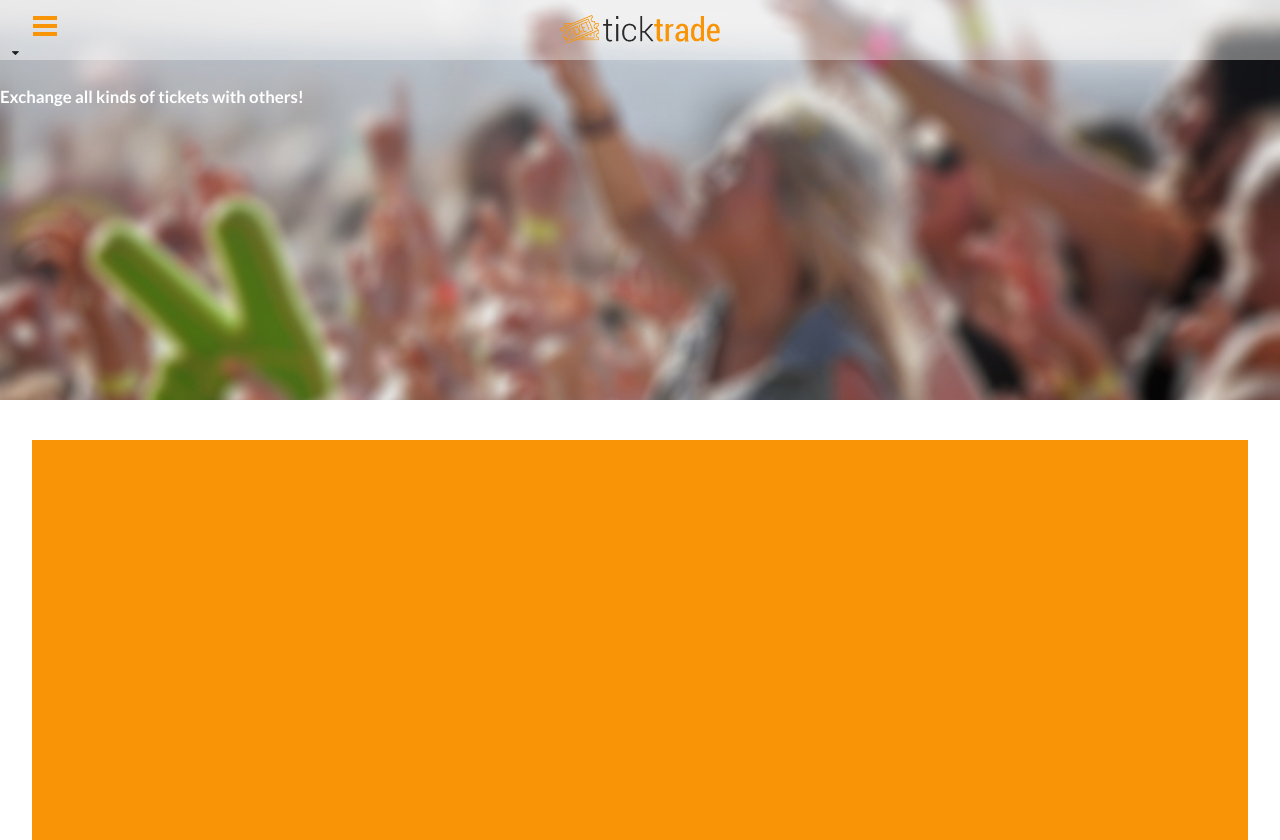
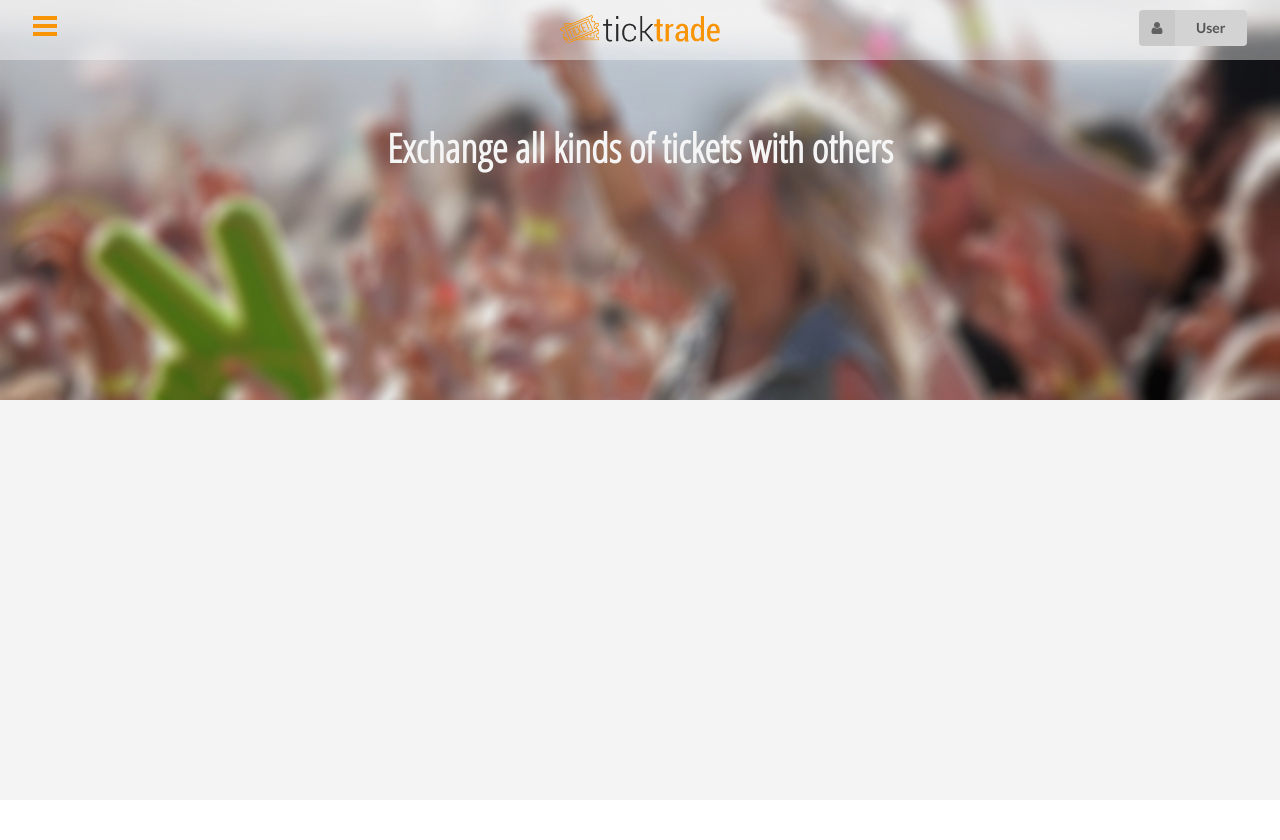
Before and after one commit to gileslauw/TicketsysteemFront, a plain HTML site: page src/index.html in a window 1280 px wide. After the commit the page ends 800 px from the top, so only its background shows below. Drawn offline with Linux system fonts and the light colour scheme.

Commit message:
begin semantic ui

```diff
--- a/src/index.html
+++ b/src/index.html
@@ -6,9 +6,9 @@
     <link rel="stylesheet" type="text/css" href="less/navicoon.css"/>
     <link rel="stylesheet" type="text/css" href="../lib/semantic-ui/semantic.min.css">
     <script src="../lib/jquery/jquery-2.1.4.min.js"></script>
-    <script src="../lib/semantic-ui/semantic.min.js"></script>
+    <link href='https://fonts.googleapis.com/css?family=Open+Sans+Condensed:300' rel='stylesheet' type='text/css'>
+    <title></title>
 
-    <title></title>
 </head>
 <body>
 <header>
@@ -19,11 +19,18 @@
             <div></div>
         </div>
         <img id="logo" src="images/logo.png">
-        <div class="ui dropdown item">
-            <i class="icon dropdown"></i>
+        <div class="ui floating labeled icon dropdown button" id="rechterheader">
+            <i class="user icon"></i>
+            <span class="text">User</span>
             <div class="menu">
-                <a href="#">Sign In</a>
-                <a href="#">Register</a>
+                <div class="item">
+                    <i class="sign in icon"></i>
+                    <a href="#">Sign In</a>
+                </div>
+                <div class="item">
+                    <i class="add user icon"></i>
+                    <a href="#">Register</a>
+                </div>
             </div>
         </div>
     </div>
@@ -36,7 +43,7 @@
             <li><a href="#">Contact</a></li>
         </ul>
     </div>
-    <h1 class="grotewittetitel">Exchange all kinds of tickets with others!</h1>
+    <h1 class="grotewittetitel">Exchange all kinds of tickets with others</h1>
 </header>
 <section id="wrapper">
 
@@ -45,6 +52,8 @@
 
 
 <script src="js/navnavigatie.js"></script>
+<script src="js/semanticinits.js"></script>
 
+<script src="../lib/semantic-ui/semantic.min.js"></script>
 </body>
 </html>
--- /dev/null
+++ b/src/js/semanticinits.js
@@ -0,0 +1,12 @@
+/**
+ * Created by lucas on 1/12/2015.
+ */
+
+$( document ).ready(function() {
+    console.log( "ready!" );
+
+    $('.ui.dropdown')
+        .dropdown()
+    ;
+
+});
--- a/src/less/style.less
+++ b/src/less/style.less
@@ -34,12 +34,11 @@ header{
 }
 
 #wrapper{
-  background-color: @oranjekleur;
-  width: 95%;
+  background-color: #f4f4f4;
+  width: 100%;
   height: 400px;
   margin-left: auto;
   margin-right: auto;
-  margin-top: 40px;
 }
 
 .zijmenu {
@@ -86,6 +85,26 @@ header{
 
 
 .grotewittetitel{
-  color: white;
-  font-size: larger;
+  color: whitesmoke;
+  font-size: 40px;
+  padding-top: 40px;
+  text-align: center;
+  font-family: 'Open Sans Condensed', sans-serif;
 }
+
+#rechterheader{
+  background-color: lightgrey;
+  color: #555555;
+  position: absolute;
+  top: 10px;
+  right: 30px;
+
+  a{
+    text-decoration: none;
+    color: @oranjekleur;
+  }
+
+  .item i{
+    color: @oranjekleur;
+  }
+}
```
Also changed, not shown: src/less/style.css.
